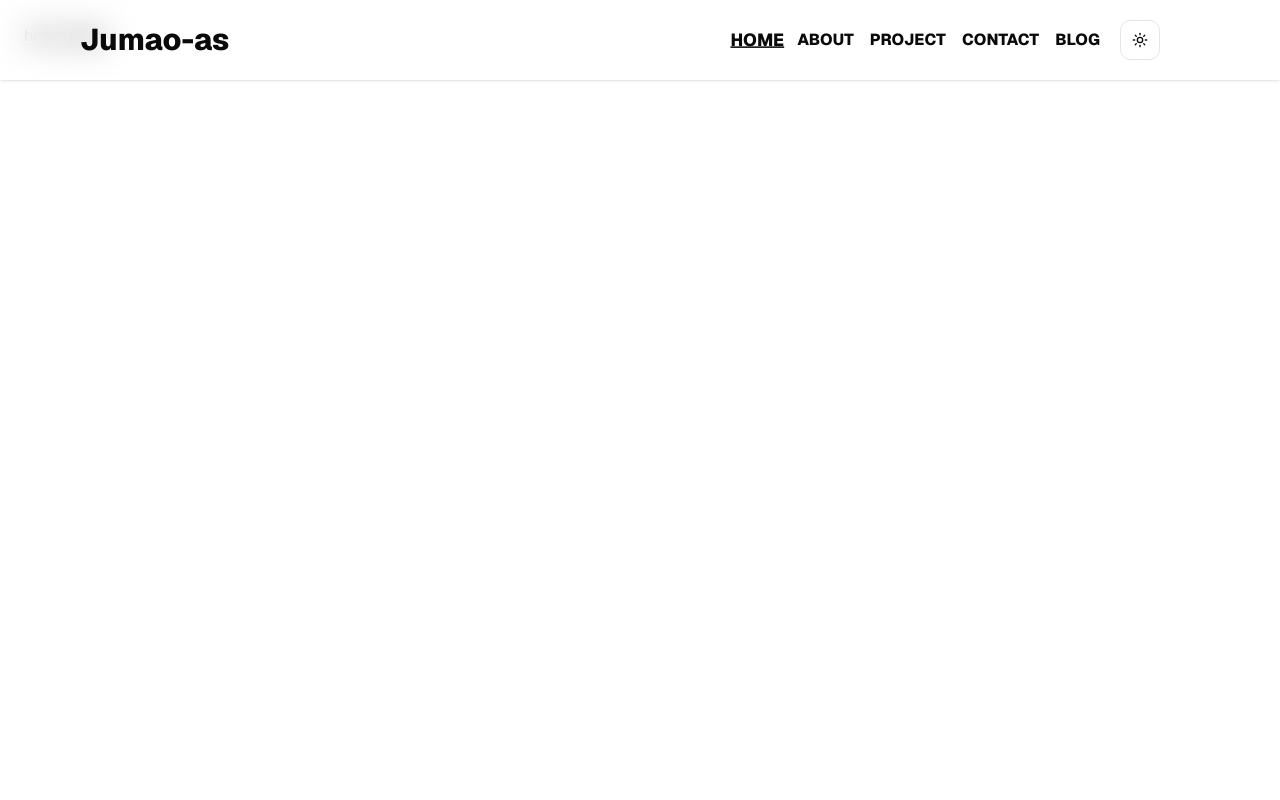
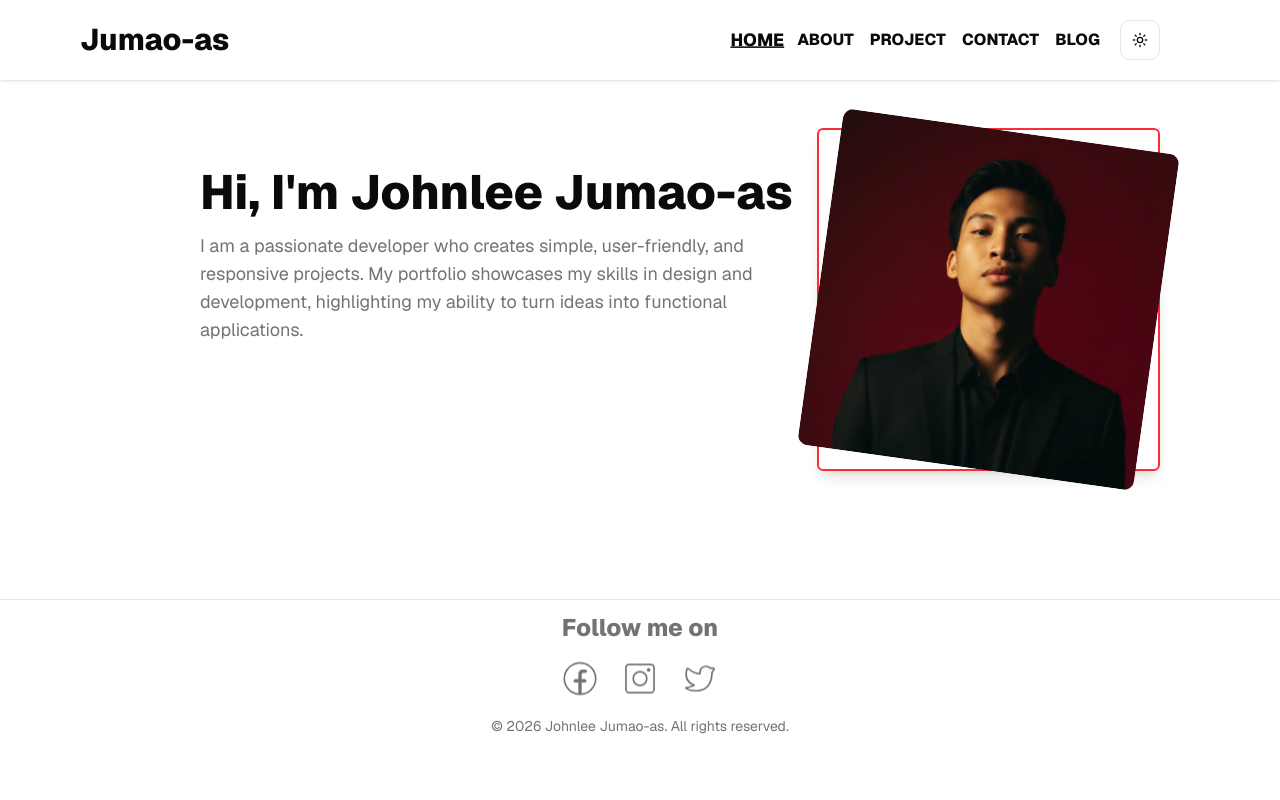
Before and after one commit to johnleexd/johnlee-ittract2, a Next.js app: page / in a window 1280 px wide. Shown: the top 800 px of the page. Built offline with nearby package versions, Linux system fonts and the light colour scheme.

Commit message:
Refactor code structure for improved readability and maintainability

```diff
--- a/app/(guess)/(home)/page.tsx
+++ b/app/(guess)/(home)/page.tsx
@@ -1,8 +1,9 @@
+import { HeroBanner } from "@/components/features/home/HeroBanner"
 
 export default function Page() {
   return (
-    <div className="flex min-h-svh p-6">
-      home page
-    </div>
+    <>
+      <HeroBanner />
+    </>
   )
 }
--- /dev/null
+++ b/components/common/Section.tsx
@@ -0,0 +1,15 @@
+import { cn } from "@/lib/utils";
+
+interface SectionProps extends React.HTMLAttributes<HTMLElement> {
+  children: React.ReactNode;
+  className?: string;
+  id?: string;
+}
+
+export function Section({ children, className, id, ...props }: SectionProps) {
+  return (
+    <section id={id} className={cn("py-12 md:py-24 lg:py-32 px-5 md:px-30", className)} {...props}>
+      {children}
+    </section>
+  )
+}
--- /dev/null
+++ b/components/features/home/HeroBanner.tsx
@@ -0,0 +1,24 @@
+import { Section } from "@/components/common/Section";
+import Image from "next/image";
+
+export function HeroBanner() {
+    return (
+        <Section>
+            <div className="flex gap-5">
+                <div className="flex-2 flex flex-col gap-4 py-10">
+                    <h1 className="text-5xl font-extrabold pl-20">Hi, I&apos;m Johnlee Jumao-as</h1>
+                    <p className="text-muted-foreground text-lg  pl-20">I am a passionate developer who creates simple, user-friendly, and responsive projects. My portfolio showcases my skills in design and development, highlighting my ability to turn ideas into functional applications.</p>
+                </div>
+
+                <div className="relative aspect-square w-10 flex-1 shadow-lg border-2 border-red-500 rounded-sm hover:border-white">
+                    <Image
+                        src="/myprofile.jpg"
+                        alt="my profile"
+                        fill
+                        className="object-cover rounded-lg rotate-8 hover:rotate-0 transition-all duration-500 delay-100"
+                    />
+                </div>
+            </div>
+        </Section>
+    );
+}
```
Also changed, not shown: public/myprofile.jpg (added).
